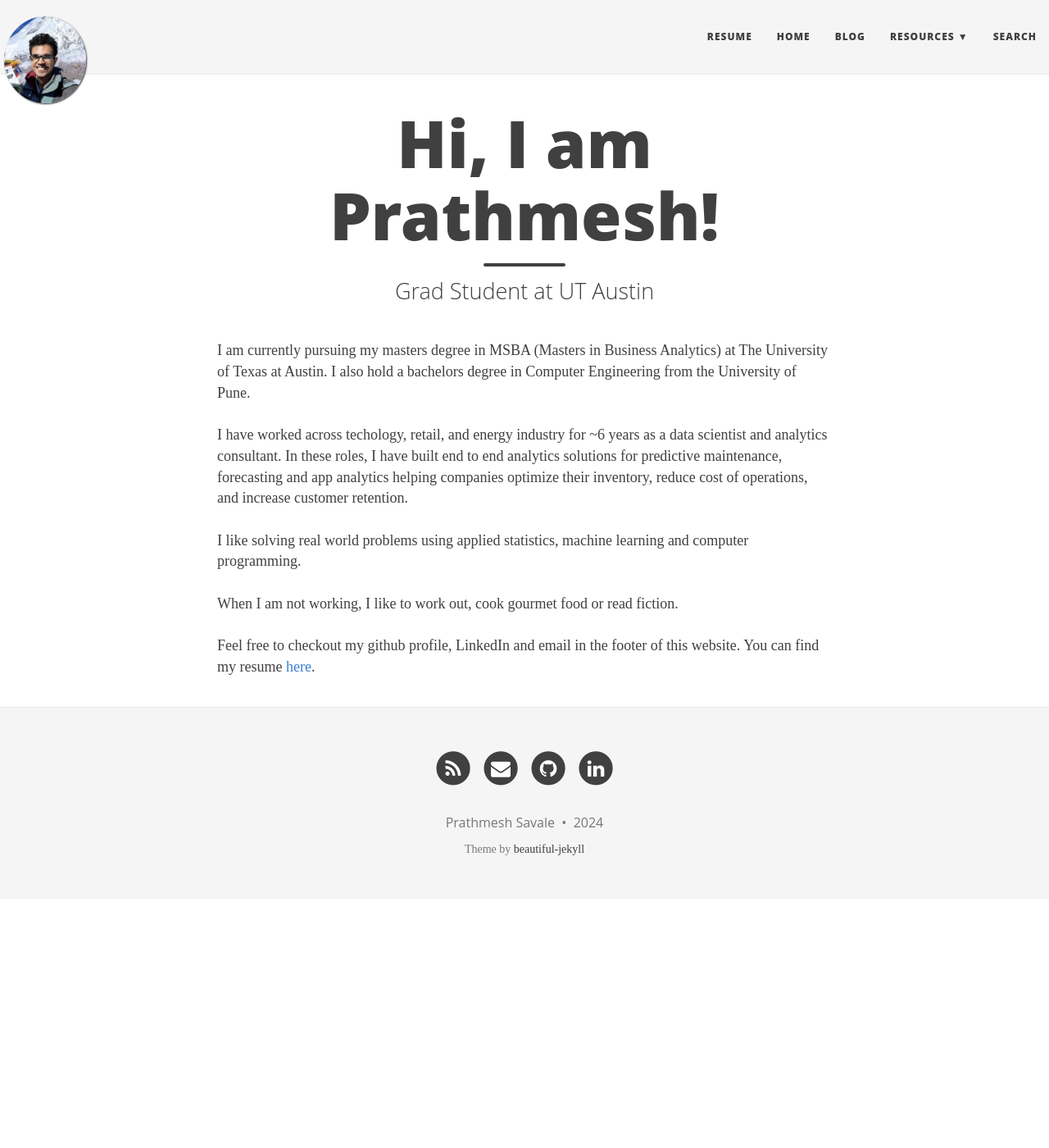
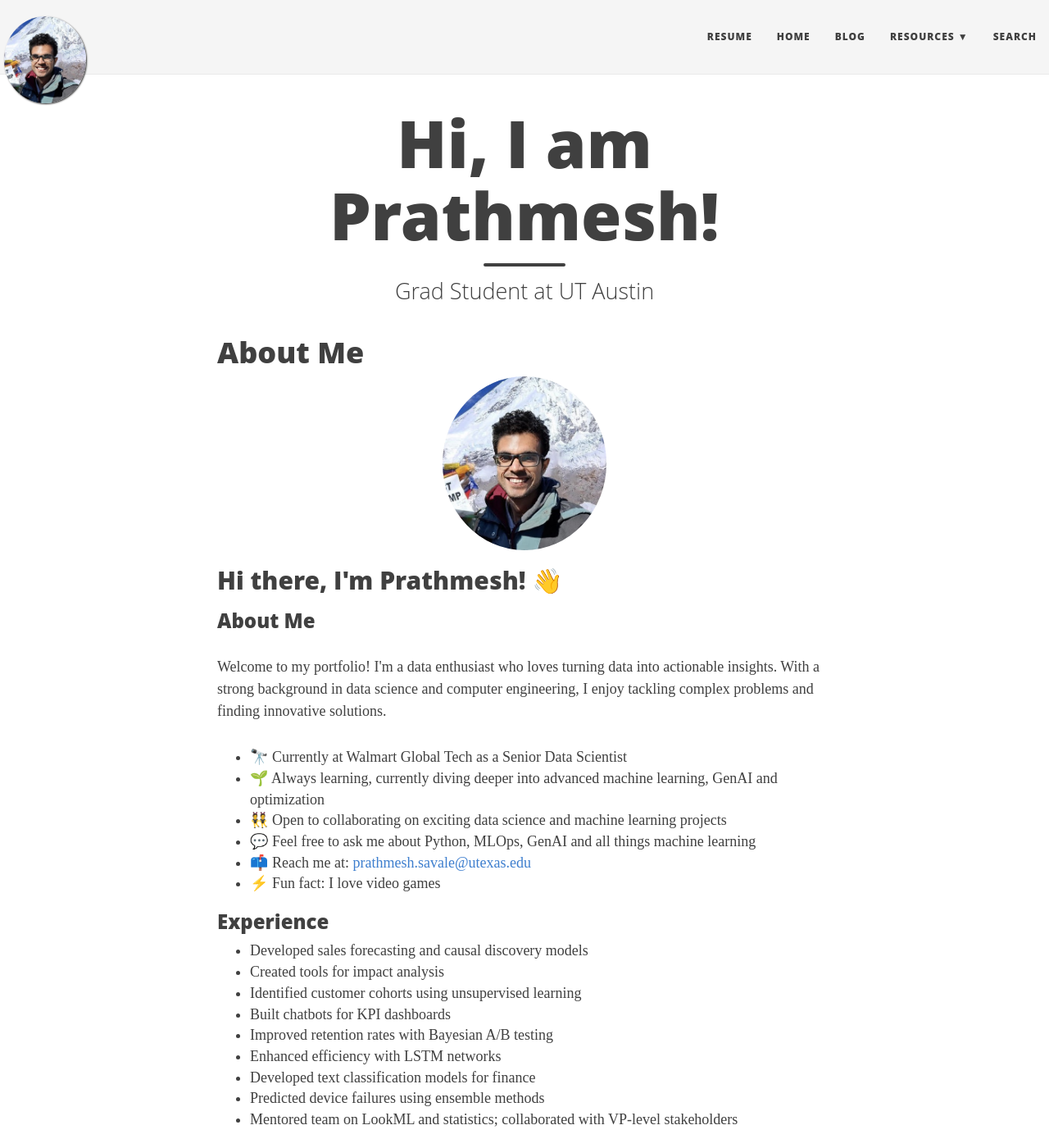
Before and after one commit to praths007/praths007.github.io, a Jekyll site: the page built from index.html, in a window 1280 px wide and 1400 px high. Shown: the whole window at 82% size. Built offline with Jekyll 4.4.1, drawn with Linux system fonts in a browser that asks for light colours; nearby versions of some CDN libraries; the list of posts is cut into pages by our own code; some of the changed text lies outside the part shown.

Commit message:
updated index.html

```diff
--- a/index.html
+++ b/index.html
@@ -5,15 +5,98 @@ subtitle: Grad Student at UT Austin
 use-site-title: true
 ---
 
-<br>I am currently pursuing my masters degree in MSBA (Masters in Business Analytics) at The University of Texas at Austin. I also hold a bachelors degree in Computer Engineering from the University of Pune. <br>
-
-<br>I have worked across techology, retail, and energy industry for ~6 years as a data scientist and analytics consultant. In these roles, I have built end to end analytics solutions for predictive maintenance, forecasting and app analytics helping companies optimize their inventory, reduce cost of operations, and increase customer retention.<br>
-
-<br>I like solving real world problems using applied statistics, machine learning and computer programming.<br>
-
-<br>When I am not working, I like to work out, cook gourmet food or read fiction.<br>
-
-<br>Feel free to checkout my github profile, LinkedIn and email in the footer of this website. You can find my resume <a href="/assets/prathmesh_savale_resume.pdf">here</a>.<br>
+<!DOCTYPE html>
+<html lang="en">
+<head>
+    <meta charset="UTF-8">
+    <meta name="viewport" content="width=device-width, initial-scale=1.0">
+    <title>About Me</title>
+    <style>
+        .center-block {
+            display: block;
+            margin-left: auto;
+            margin-right: auto;
+        }
+        .profile-pic {
+            border-radius: 50%;
+            width: 200px;
+            height: auto;
+        }
+    </style>
+</head>
+<body>
+    <div class="page">
+        <h1>About Me</h1>
+        <img src="/img/mugshot_me.png" alt="my_mugshot" class="profile-pic center-block">
+        <h2>Hi there, I'm Prathmesh! 👋</h2>
+        <h3>About Me</h3>
+        <p>Welcome to my portfolio! I'm a data enthusiast who loves turning data into actionable insights. With a strong background in data science and computer engineering, I enjoy tackling complex problems and finding innovative solutions.</p>
+        <ul>
+            <li>🔭 Currently at Walmart Global Tech as a Senior Data Scientist</li>
+            <li>🌱 Always learning, currently diving deeper into advanced machine learning, GenAI and optimization</li>
+            <li>👯 Open to collaborating on exciting data science and machine learning projects</li>
+            <li>💬 Feel free to ask me about Python, MLOps, GenAI and all things machine learning</li>
+            <li>📫 Reach me at: <a href="mailto:prathmesh.savale@utexas.edu">prathmesh.savale@utexas.edu</a></li>
+            <li>⚡ Fun fact: I love video games</li>
+        </ul>
+        <h3>Experience</h3>
+        <ul>
+            <li>Developed sales forecasting and causal discovery models</li>
+            <li>Created tools for impact analysis</li>
+            <li>Identified customer cohorts using unsupervised learning</li>
+            <li>Built chatbots for KPI dashboards</li>
+            <li>Improved retention rates with Bayesian A/B testing</li>
+            <li>Enhanced efficiency with LSTM networks</li>
+            <li>Developed text classification models for finance</li>
+            <li>Predicted device failures using ensemble methods</li>
+            <li>Mentored team on LookML and statistics; collaborated with VP-level stakeholders</li>
+        </ul>
+        <h3>Skills</h3>
+        <h4>Programming Languages</h4>
+        <p>
+            <img src="https://img.shields.io/badge/-Python-3776AB?style=flat-square&logo=python&logoColor=white" alt="Python">
+            <img src="https://img.shields.io/badge/-PySpark-E25A1C?style=flat-square&logo=apache-spark&logoColor=white" alt="PySpark">
+            <img src="https://img.shields.io/badge/-R-276DC3?style=flat-square&logo=r&logoColor=white" alt="R">
+            <img src="https://img.shields.io/badge/-SQL-4479A1?style=flat-square&logo=postgresql&logoColor=white" alt="SQL">
+            <img src="https://img.shields.io/badge/-Bash-4EAA25?style=flat-square&logo=gnu-bash&logoColor=white" alt="Bash">
+        </p>
+        <h4>Libraries & Frameworks</h4>
+        <p>
+            <img src="https://img.shields.io/badge/-numpy-013243?style=flat-square&logo=numpy&logoColor=white" alt="numpy">
+            <img src="https://img.shields.io/badge/-pandas-150458?style=flat-square&logo=pandas&logoColor=white" alt="pandas">
+            <img src="https://img.shields.io/badge/-Scikit--learn-F7931E?style=flat-square&logo=scikit-learn&logoColor=white" alt="Scikit-learn">
+            <img src="https://img.shields.io/badge/-Keras-D00000?style=flat-square&logo=keras&logoColor=white" alt="Keras">
+            <img src="https://img.shields.io/badge/-Langchain-000000?style=flat-square&logo=langchain&logoColor=white" alt="Langchain">
+        </p>
+        <h4>Tools & Platforms</h4>
+        <p>
+            <img src="https://img.shields.io/badge/-Docker-2496ED?style=flat-square&logo=docker&logoColor=white" alt="Docker">
+            <img src="https://img.shields.io/badge/-Elastic_Search-005571?style=flat-square&logo=elasticsearch&logoColor=white" alt="Elastic Search">
+            <img src="https://img.shields.io/badge/-DataBricks-FF3621?style=flat-square&logo=databricks&logoColor=white" alt="DataBricks">
+            <img src="https://img.shields.io/badge/-Git-F05032?style=flat-square&logo=git&logoColor=white" alt="Git">
+            <img src="https://img.shields.io/badge/-Looker-4285F4?style=flat-square&logo=looker&logoColor=white" alt="Looker">
+            <img src="https://img.shields.io/badge/-Airflow-017CEE?style=flat-square&logo=apache-airflow&logoColor=white" alt="Airflow">
+            <img src="https://img.shields.io/badge/-AWS-232F3E?style=flat-square&logo=amazon-aws&logoColor=white" alt="AWS">
+            <img src="https://img.shields.io/badge/-Jenkins-D24939?style=flat-square&logo=jenkins&logoColor=white" alt="Jenkins">
+            <img src="https://img.shields.io/badge/-JIRA-0052CC?style=flat-square&logo=jira&logoColor=white" alt="JIRA">
+        </p>
+        <h3>Education</h3>
+        <p><strong>The University of Texas at Austin</strong><br>
+        Master of Science, Business Analytics, 3.7 GPA<br>
+        Coursework: Advanced Machine Learning, Optimization, Deep Learning, Unstructured Data Analytics</p>
+        <p><strong>University of Pune</strong><br>
+        Bachelor of Engineering, Computer Engineering, First Class with Distinction, 3.8 GPA<br>
+        Coursework: Database Management Systems, Data Structures and Algorithms, Object Oriented Programming</p>
+        <h3>Connect with Me</h3>
+        <ul>
+            <li><a href="https://github.com/praths007">GitHub</a></li>
+            <li><a href="https://linkedin.com/in/prathmeshsavale">LinkedIn</a></li>
+            <li><a href="https://praths007.github.io">GitHub Portfolio</a></li>
+        </ul>
+        <p>For more information checkout my <a href="/assets/prathmesh_savale_resume.pdf">resume</a>.</p>
+    </div>
+</body>
+</html>
 
 <!--
 <b>Updates:</b><br><br>
```
